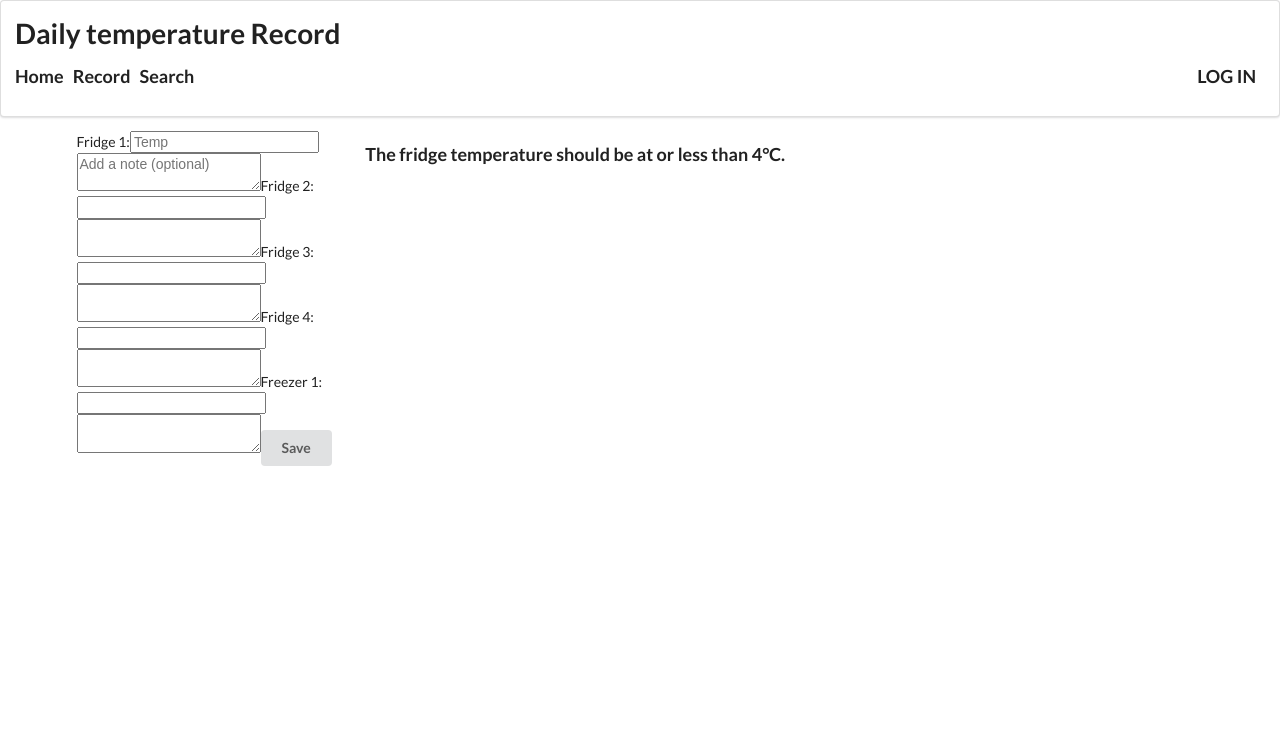
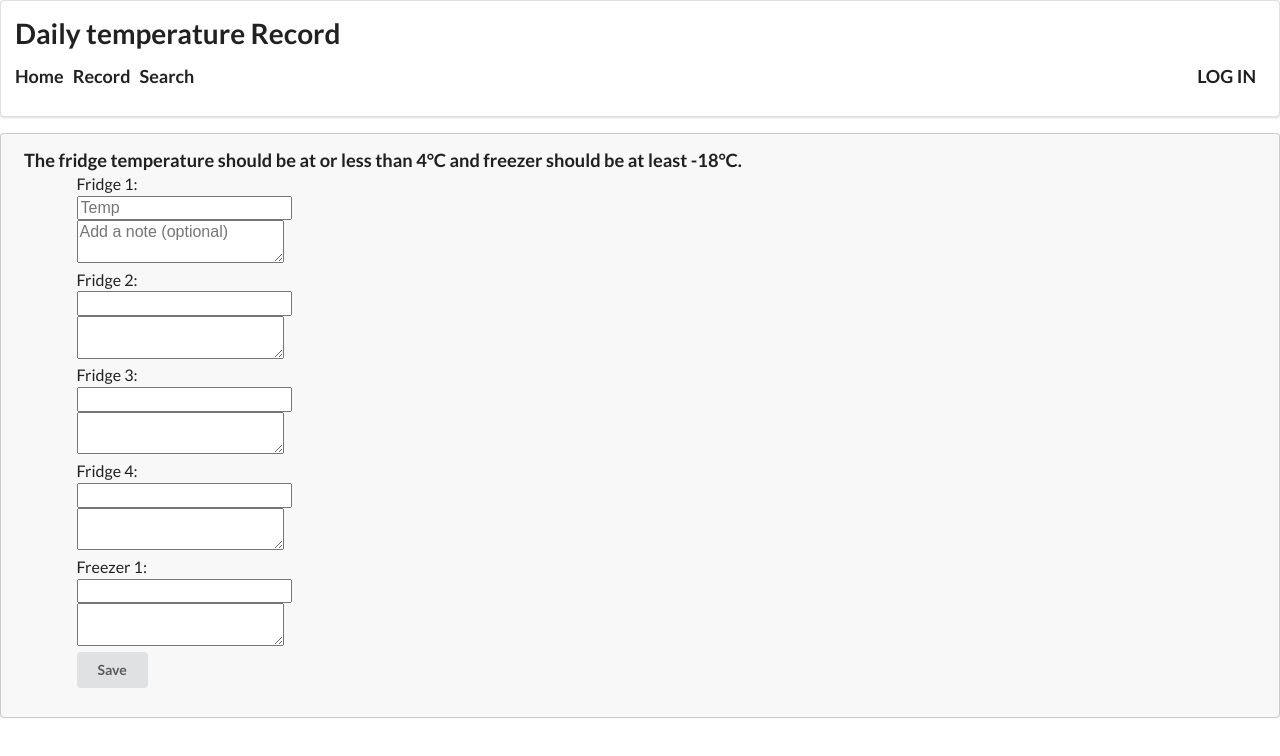
Before and after one commit to kokoaono/mpi-temp, a React (Create React App) app: page /temp in a window 1280 px wide. Shown: the top 756 px of the page. Built offline with nearby package versions, Linux system fonts and the light colour scheme.

Commit message:
form styling

```diff
--- a/src/components/FridgeTempForm.js
+++ b/src/components/FridgeTempForm.js
@@ -1,7 +1,7 @@
 import React, { useState } from "react";
 
 const FridgeTempForm = () => {
-  const message = "The fridge temperature should be at or less than 4°C."
+  const message = "The fridge temperature should be at or less than 4°C and freezer should be at least -18°C."
 
   const [temp, setTemp] = useState({
     fridge1: '',
@@ -44,8 +44,10 @@ const FridgeTempForm = () => {
   };
 
   return (
+    <div className="ui large message">
+      <h3 className="header">{message}</h3>
       <div className="ui grid container">
-      <div className="four wide column">
+        <div className="two wide column">
           <form onSubmit={handleSubmit}>
             Fridge 1:
             <input
@@ -121,8 +123,8 @@ const FridgeTempForm = () => {
               Save
             </button>
           </form>
+        </div>
       </div >
-      <h3>{message}</h3>
     </div >
   )
 };
```
Lines whose indentation alone changed are shown as unchanged.
